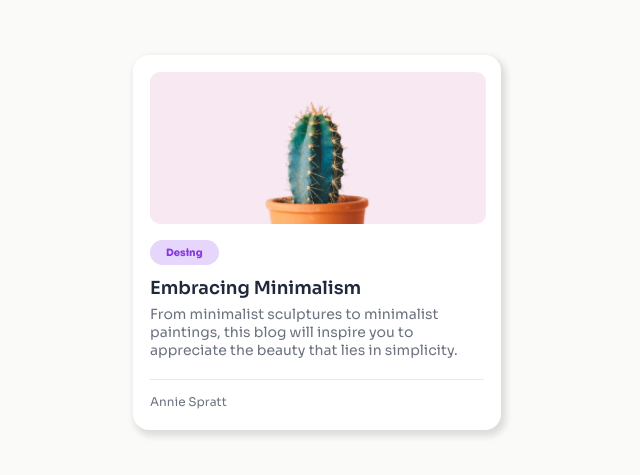
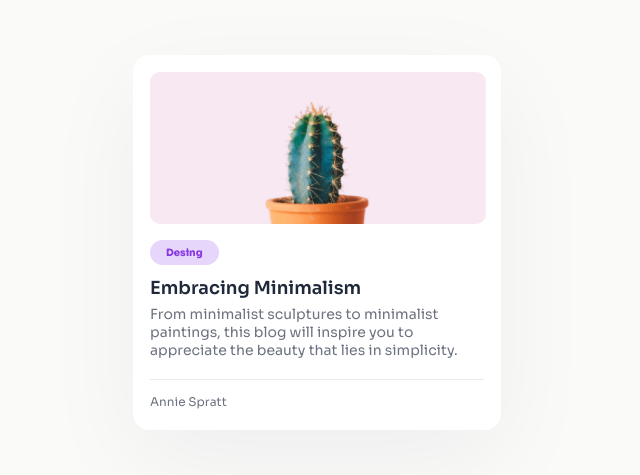
Before and after one commit to COPSTA/Blog-Card, a plain HTML site: page index.html in a window 1280 px wide. Shown: the part 109-584 px from the top of the page, without its empty margins (323-963 px from the left). Drawn offline with Linux system fonts and the light colour scheme.

Commit message:
cambios en la regla card css

```diff
--- a/styles.css
+++ b/styles.css
@@ -24,7 +24,7 @@ body {
     background-color: #FFFFFF;
     border-radius: 1rem;
     border: 1px solid transparent;
-    box-shadow: 3px 4px 7px 2px rgba(0, 0, 0, 0.12);
+    box-shadow: 0px 30px 100px 0px rgba(17, 23, 41, 0.05);
     padding: 16px;
 
 }
```
